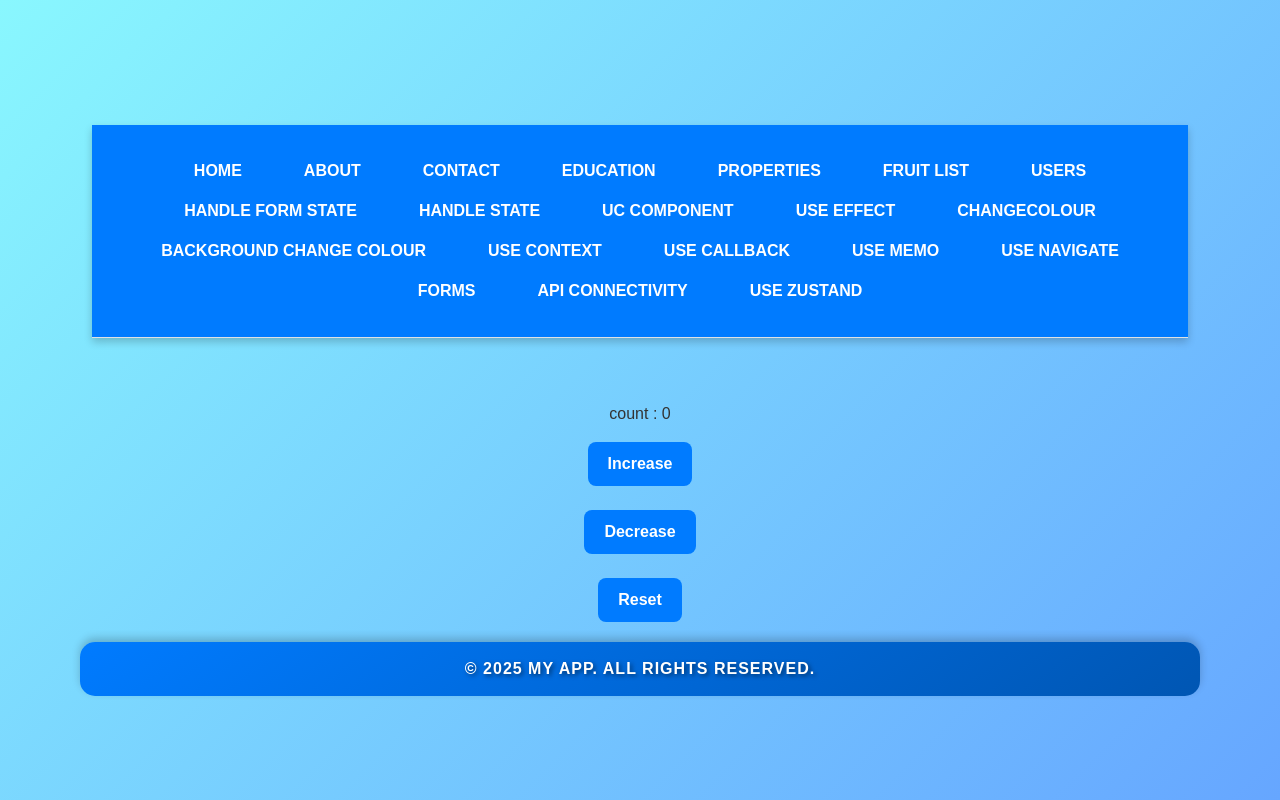
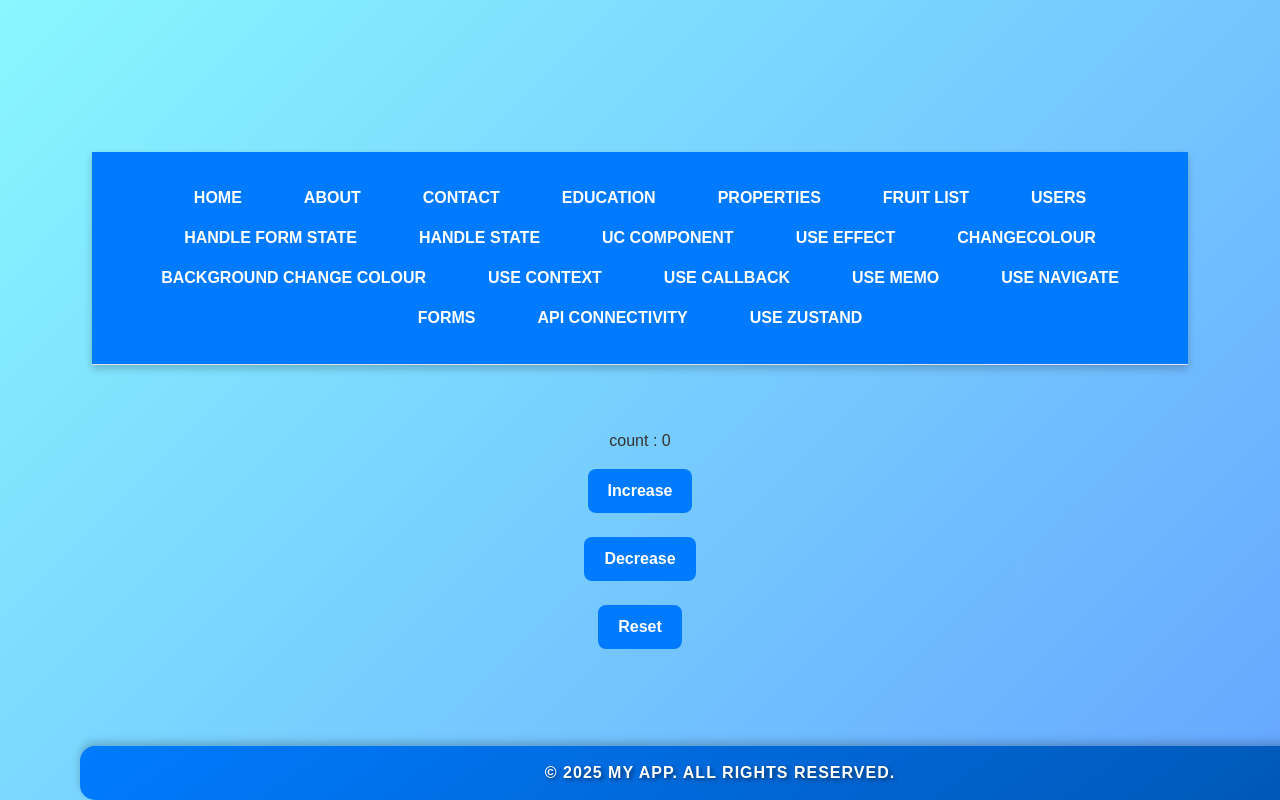
Before and after one commit to happy383-M/seree-react-jan-2025, a React (Vite) app: page /usezustand in a window 1280 px wide. Built offline with nearby package versions, Linux system fonts and the light colour scheme.

Commit message:
first commit

```diff
--- a/src/App.jsx
+++ b/src/App.jsx
@@ -1,7 +1,7 @@
 import React from "react";
 import { BrowserRouter, Routes, Route } from "react-router-dom";
 import Header from "./Component/Header";
-import Footer from "./Component/footer";
+import Footer from "./Component/Footer";
 import Contact from "./Component/Contact";
 import About from "./Component/About";
 import Education from "./Component/Education";
--- a/src/Component/styles.css
+++ b/src/Component/styles.css
@@ -1978,3 +1978,13 @@ input[type="submit"]:active {
     font-size: 0.9rem;
   }
 }
+
+.footer {
+  background-color: #007bff;
+  color: white;
+  text-align: center;
+  padding: 15px;
+  position: fixed;
+  bottom: 0;
+  width: 100%;
+}
```
